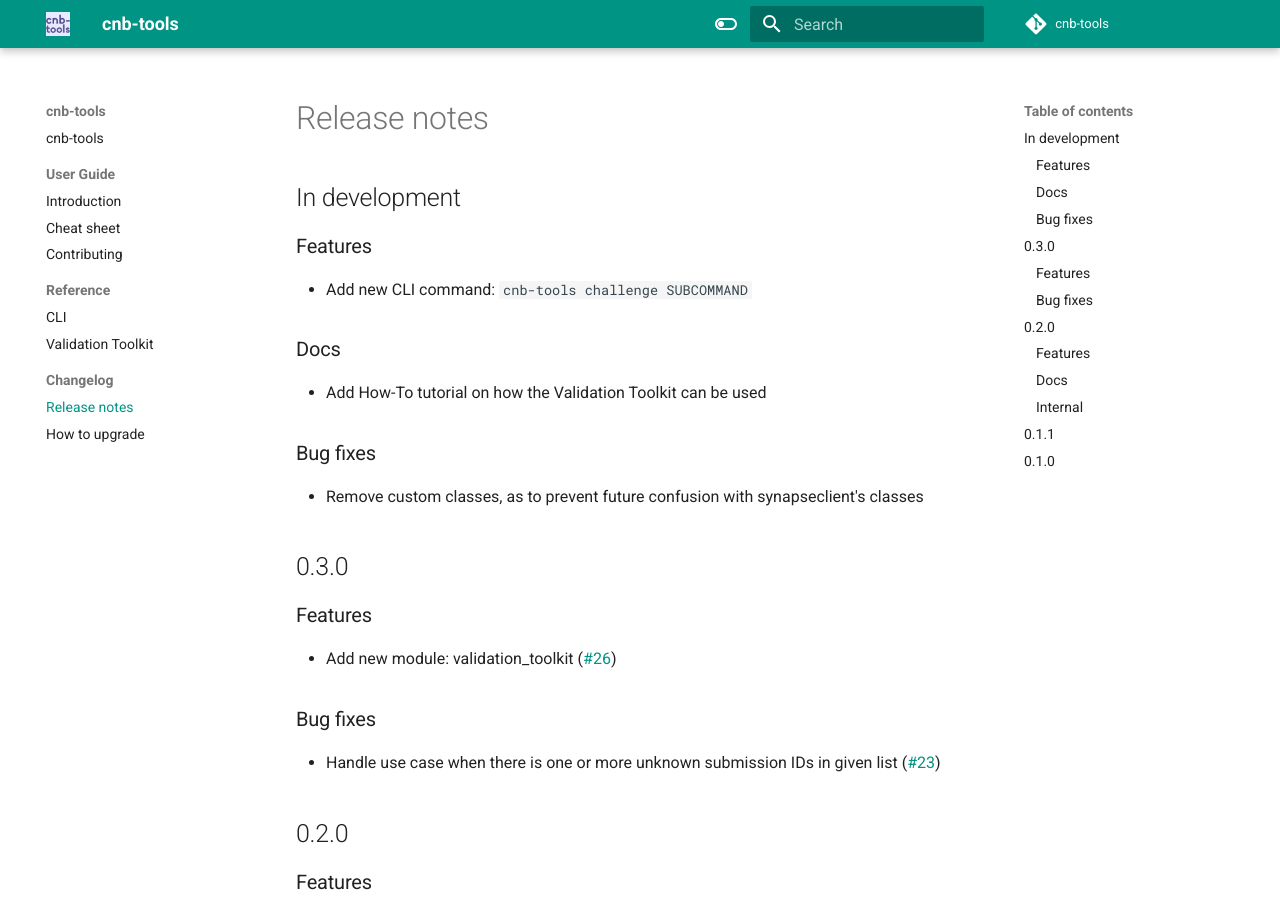
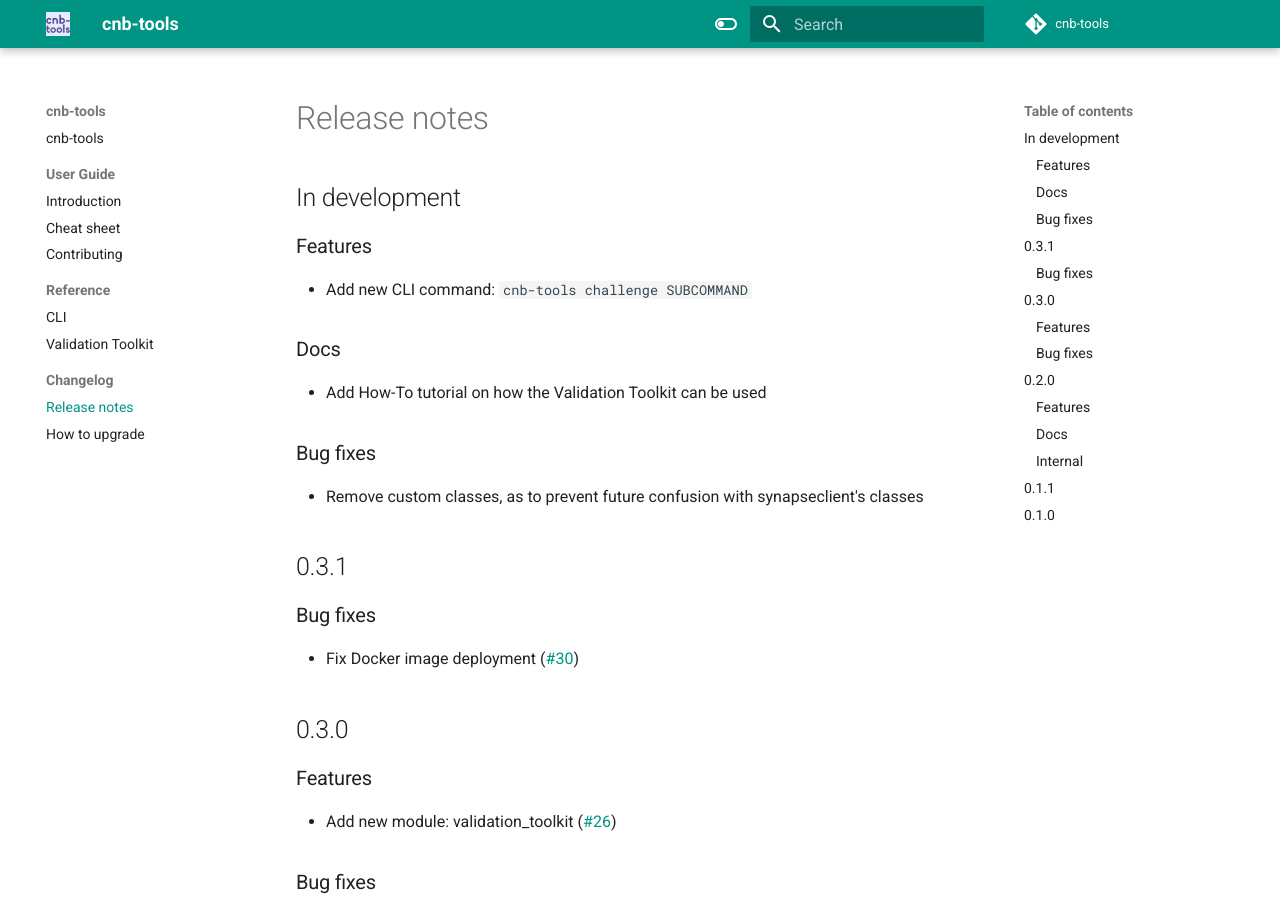
Before and after one commit to Sage-Bionetworks-Challenges/cnb-tools, an MkDocs documentation site: the page built from docs/changelog/release-notes.md, in a window 1280 px wide and 900 px high. Built offline with MkDocs 1.6.1 and Material for MkDocs 9.7.7, drawn with Linux system fonts in a browser that asks for light colours; comment, search, counter and statistics services are not loaded.

Commit message:
[prep] v0.3.1 release (#31)
* update changelog

* increment version number

```diff
--- a/docs/changelog/release-notes.md
+++ b/docs/changelog/release-notes.md
@@ -8,6 +8,11 @@
 
 ### Bug fixes
 - Remove custom classes, as to prevent future confusion with synapseclient's classes
+
+## 0.3.1
+
+### Bug fixes
+- Fix Docker image deployment ([#30](https://github.com/Sage-Bionetworks-Challenges/cnb-tools/pull/30))
 
 ## 0.3.0
 
--- a/pyproject.toml
+++ b/pyproject.toml
@@ -1,6 +1,6 @@
 [tool.poetry]
 name = "cnb-tools"
-version = "0.3.0"
+version = "0.3.1"
 description = "Convenience tools/functions for challenges and benchmarking on Synapse.org"
 license = "Apache-2.0"
 authors = ["Sage CNB Team <cnb@sagebase.org>"]
```
